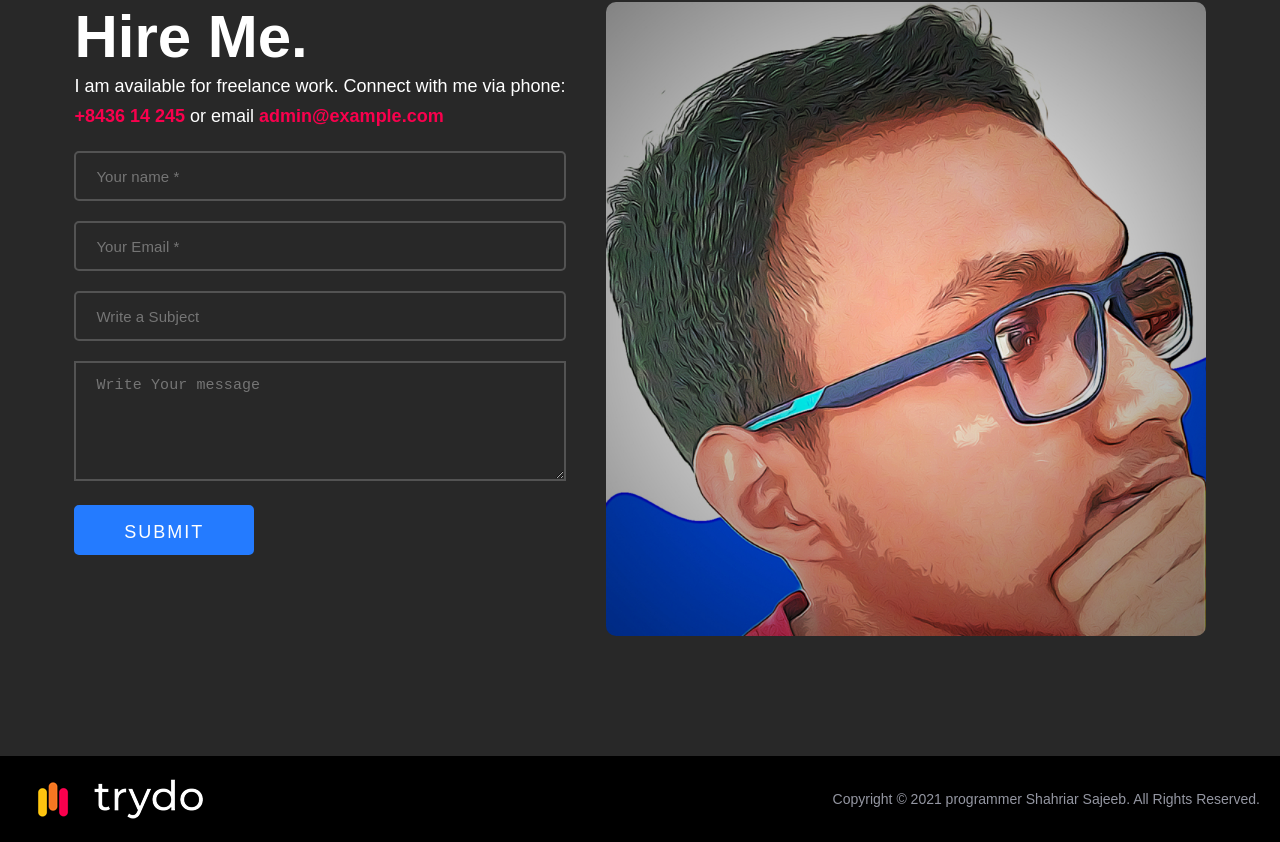
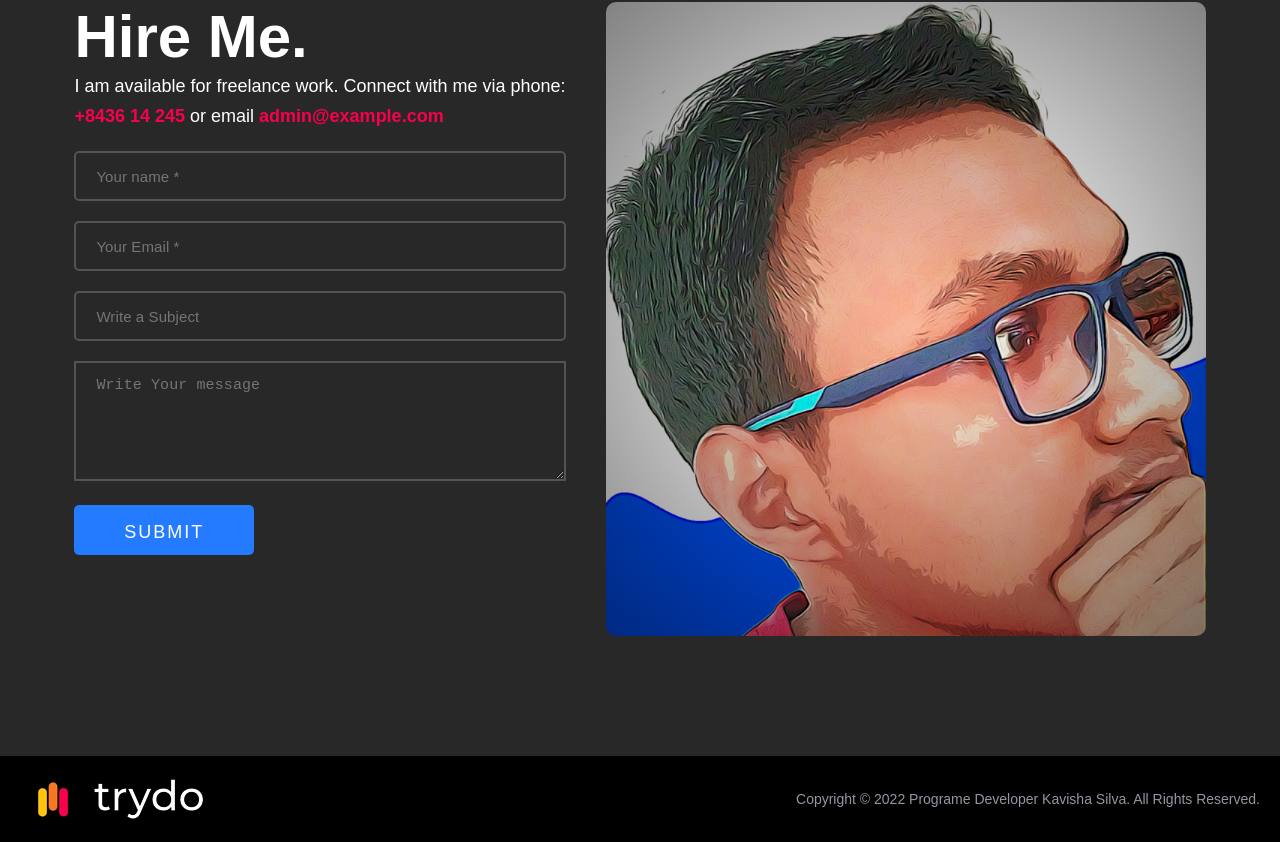
Before and after one commit to IT20126292/React-Testing, a React (Create React App) app: page / in a window 1280 px wide. Shown: the part 5107-5949 px from the top of the page. Built offline with nearby package versions, Linux system fonts and the light colour scheme.

Commit message:
update footer

```diff
--- a/src/Components/Footer.js
+++ b/src/Components/Footer.js
@@ -12,7 +12,7 @@ export default function Footer() {
       className="copyright"
       style={{ color: "#c6c9d8", fontSize: "14px", opacity: "0.75" }}
     >
-      Copyright © 2021 programmer Shahriar Sajeeb. All Rights Reserved.
+      Copyright © 2022 Programe Developer Kavisha Silva. All Rights Reserved.
     </span>
   </div>
   )
```
